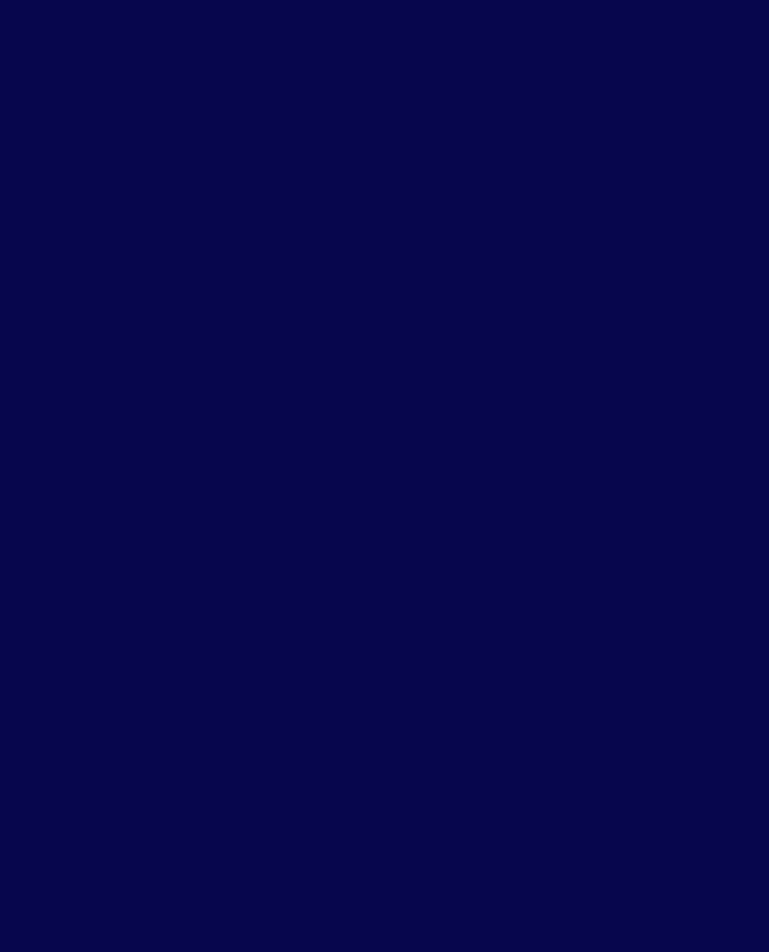
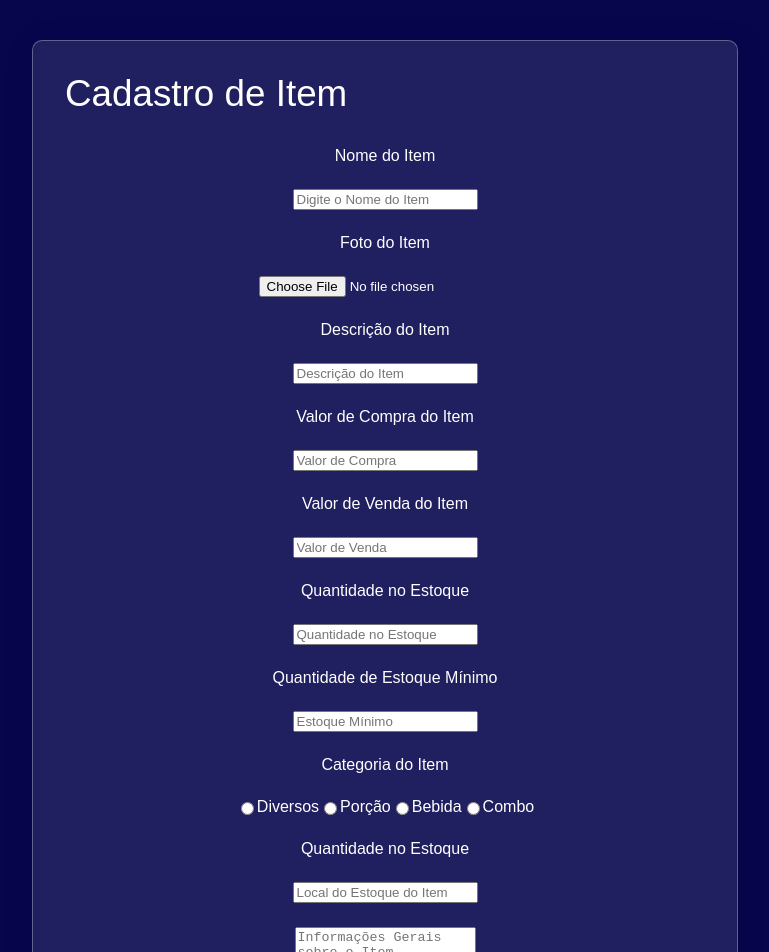
Before and after one commit to ogustavoalves/projeto-SO2, a React (Vite) app in the folder front-end/: page /cadastro in a window 1280 px wide. Before the commit this address had no page. Shown: the top 952 px of the page, without its empty margins (255-1024 px from the left). Before the commit the page ends 800 px from the top, so only its background shows below. Built offline with nearby package versions, Linux system fonts and the light colour scheme.

Commit message:
:construction: Form styles

```diff
--- /dev/null
+++ b/front-end/src/assets/styles/cadastro.css
@@ -0,0 +1,29 @@
+.form-container {
+    margin: 5vh ;
+    width: 50vw;
+    height: fit-content;
+    padding: 2rem;
+
+    display: flex;
+    flex-direction: column;
+    font-family: Arial, Helvetica, sans-serif;
+
+    background: rgba(255, 255, 255, 0.1);
+    border-radius: 10px;
+    box-shadow: 0 4px 30px rgba(0, 0, 0, 0.1);
+    backdrop-filter: blur(4.2px);
+    -webkit-backdrop-filter: blur(4.2px);
+    border: 1px solid rgba(255, 255, 255, 0.3);
+}
+
+.form-title {
+    font-size: 2.3rem;
+    margin-bottom: 4vh;
+}
+
+
+
+.categoria-group {
+    display: flex;
+    flex-direction: row;
+}
--- a/front-end/src/assets/styles/loginForms.css
+++ b/front-end/src/assets/styles/loginForm.css
@@ -1,4 +1,4 @@
-.form-container {
+.login-form-container {
     margin-top: 35vh;
     width: 20vw;
     height: 25vh;
@@ -19,7 +19,7 @@
     border: 1px solid rgba(255, 255, 255, 0.3);
 }
 
-.form-title {
+.login-form-title {
     margin-bottom: 2vh;
 }
 
--- /dev/null
+++ b/front-end/src/pages/ItensCadastro.jsx
@@ -0,0 +1,58 @@
+import { Link } from "react-router-dom";
+import { App } from "../layouts/App"
+import '../assets/styles/cadastro.css'
+
+export const  ItensCadastro = () => {
+    return (
+        <App>
+            <div className="form-container">
+                <h1 className="form-title">Cadastro de Item</h1>
+                <form className="form">
+
+                    <label htmlFor="nome-item">Nome do Item</label>
+                    <input type="text" id="nome-item" placeholder="Digite o Nome do Item"/>
+
+                    <label>Foto do Item</label>
+                    <input type="file" placeholder="Foto do Item"/>
+
+                    <label>Descrição do Item</label>
+                    <input type="text" placeholder="Descrição do Item"/>
+
+                    <label>Valor de Compra do Item</label>
+                    <input type="number" placeholder="Valor de Compra"/>
+
+                    <label>Valor de Venda do Item</label>
+                    <input type="number" placeholder="Valor de Venda"/>
+
+                    <label>Quantidade no Estoque</label>
+                    <input type="number" placeholder="Quantidade no Estoque"/>
+
+                    <label>Quantidade de Estoque Mínimo</label>
+                    <input type="number" placeholder="Estoque Mínimo"/>
+
+
+                    <label>Categoria do Item</label>
+                        <div className="categoria-group">
+                            <input type="radio" id="Diversos" value="Diversos" name="categoria" placeholder="Categoria do Item"/>
+                        <label htmlFor="Diversos">Diversos</label>
+                            <input type="radio" id="Porção" value="Porção" name="categoria" placeholder="Categoria do Item"/>
+                        <label htmlFor="Porção">Porção</label>
+                            <input type="radio" id="Bebida" value="Bebida" name="categoria" placeholder="Categoria do Item"/>
+                        <label htmlFor="Bebida">Bebida</label>
+                            <input type="radio" id="Combo" value="Combo" name="categoria" placeholder="Categoria do Item"/>
+                        <label htmlFor="Combo">Combo</label>
+                    </div>
+
+                    <label>Quantidade no Estoque</label>
+                    <input type="text" placeholder="Local do Estoque do Item"/>
+
+                    <textarea placeholder="Informações Gerais sobre o Item">
+
+                    </textarea>
+
+                    <button type="submit">Cadastrar Item</button>
+                </form>
+            </div>
+        </App>
+    )
+}
--- a/front-end/src/pages/SignIn.jsx
+++ b/front-end/src/pages/SignIn.jsx
@@ -2,7 +2,7 @@ import { Link } from "react-router-dom";
 import { App } from "../layouts/App"
 import { useForm } from "react-hook-form";
 
-import '../assets/styles/loginForms.css'
+import '../assets/styles/loginForm.css'
 
 export const SignIn = () => {
 
@@ -18,7 +18,7 @@ export const SignIn = () => {
 
     return (
         <App>
-            <div className="form-container">
+            <div className="login-form-container">
                 <h1 className="form-title">Login</h1>
                 <form className="form" autoComplete="on" onSubmit={handleSubmit(handleFormSubmit)}>
                 <div className="input-wrapper">
--- a/front-end/src/pages/SignUp.jsx
+++ b/front-end/src/pages/SignUp.jsx
@@ -1,6 +1,8 @@
 import { Link } from "react-router-dom";
 import { App } from "../layouts/App"
 import { useForm } from "react-hook-form";
+
+import '../assets/styles/loginForm.css'
 
 export const SignUp = () => {
 
--- a/front-end/src/pages/index.jsx
+++ b/front-end/src/pages/index.jsx
@@ -3,6 +3,7 @@ import { BrowserRouter as Router, Route, Routes } from "react-router-dom";
 import { SignIn } from "./SignIn.jsx"
 import { SignUp } from "./SignUp.jsx";
 import { Home } from "./Home.jsx";
+import { ItensCadastro } from "./ItensCadastro.jsx";
 
 export const Pages = () => {
 
@@ -12,7 +13,7 @@ export const Pages = () => {
                 <Route path="/" element={<Home />} />
                 <Route path="/sign-in" element={<SignIn />} />
                 <Route path="/sign-up" element={<SignUp />} />
-                <Route path="/sign-" element={<SignUp />} />
+                <Route path="/cadastro" element={<ItensCadastro/>} />
             </Routes>
         </Router>
     )
```
Also changed, not shown: front-end/src/pages/ItensRegistration.jsx (deleted, +0 -15 lines).
